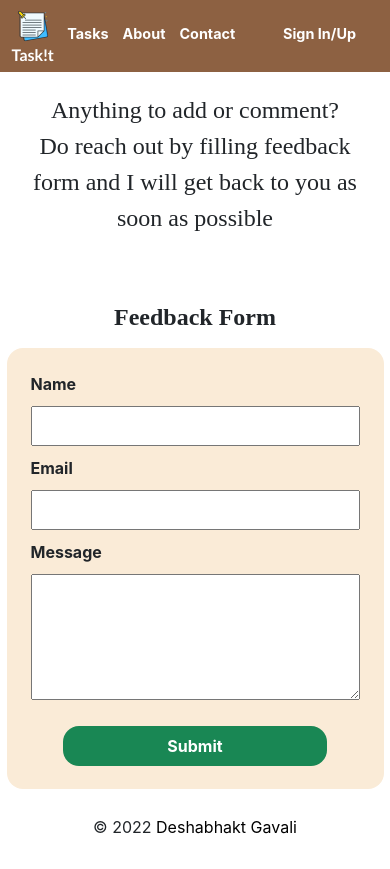
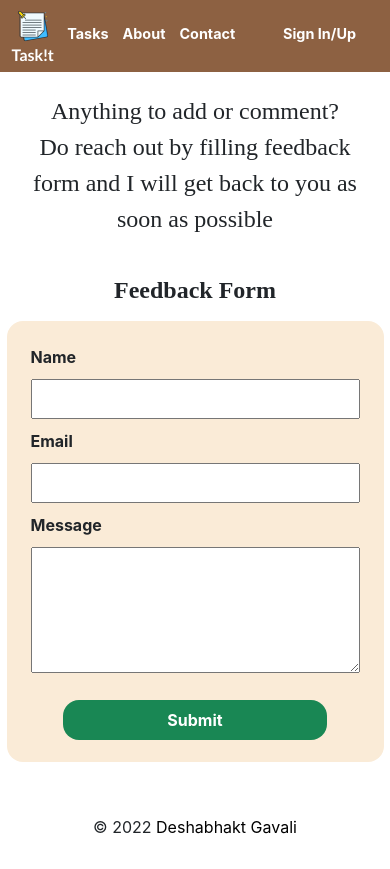
Before and after one commit to deshabhakt/Taskit, a React (Create React App) app: page /contact in a window 390 px wide. After the commit the page ends 844 px from the top, so only its background shows below. Built offline with nearby package versions, Linux system fonts and the light colour scheme.

Commit message:
reduced gap between contact page divs

```diff
--- a/src/Pages/Contact/Contact.css
+++ b/src/Pages/Contact/Contact.css
@@ -45,6 +45,7 @@
     .contact__main-div {
         padding: auto 10px 0px;
         padding-bottom: 5rem;
+        gap:1rem
     }
 
     .contact__card {
```
